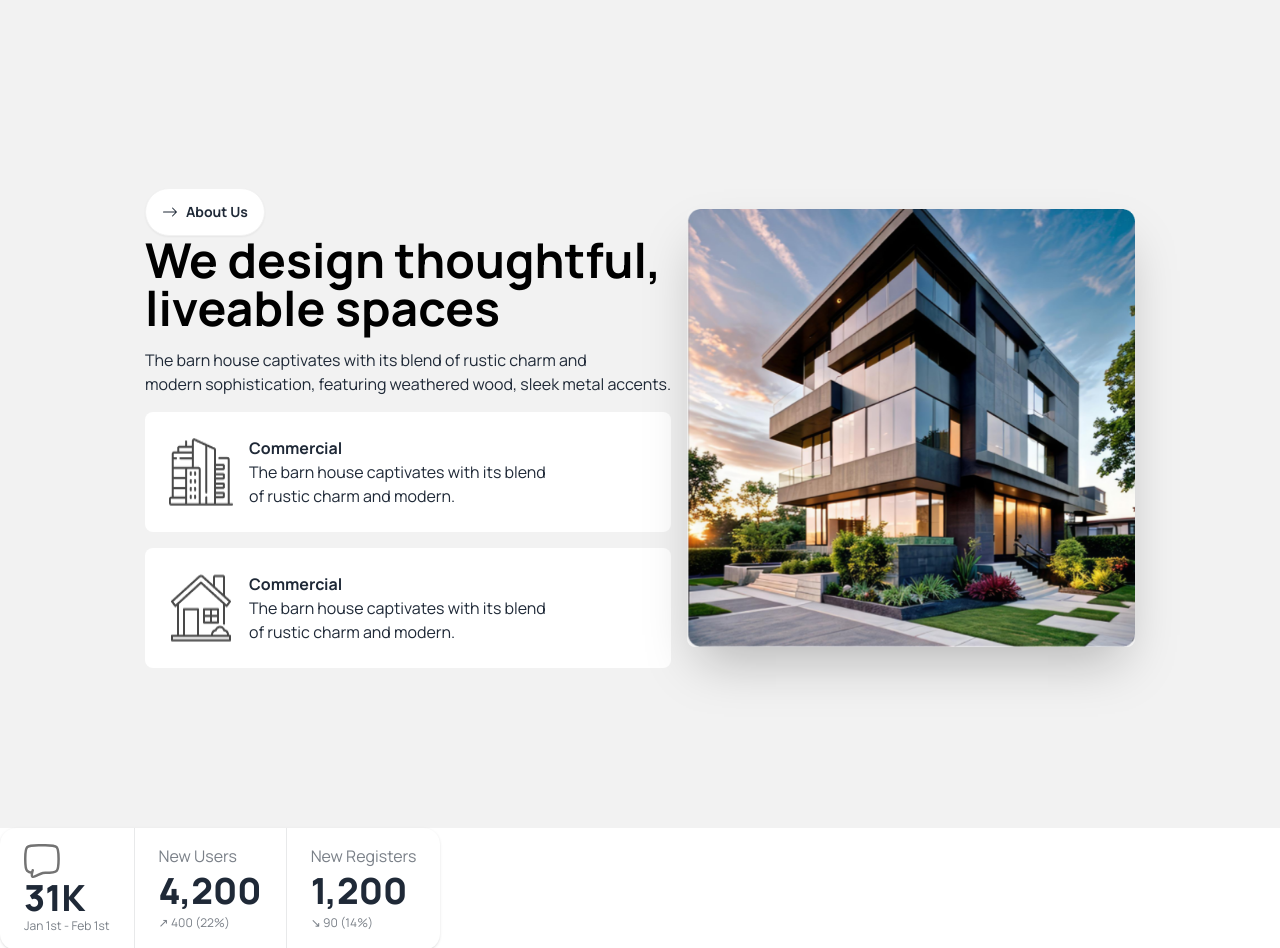
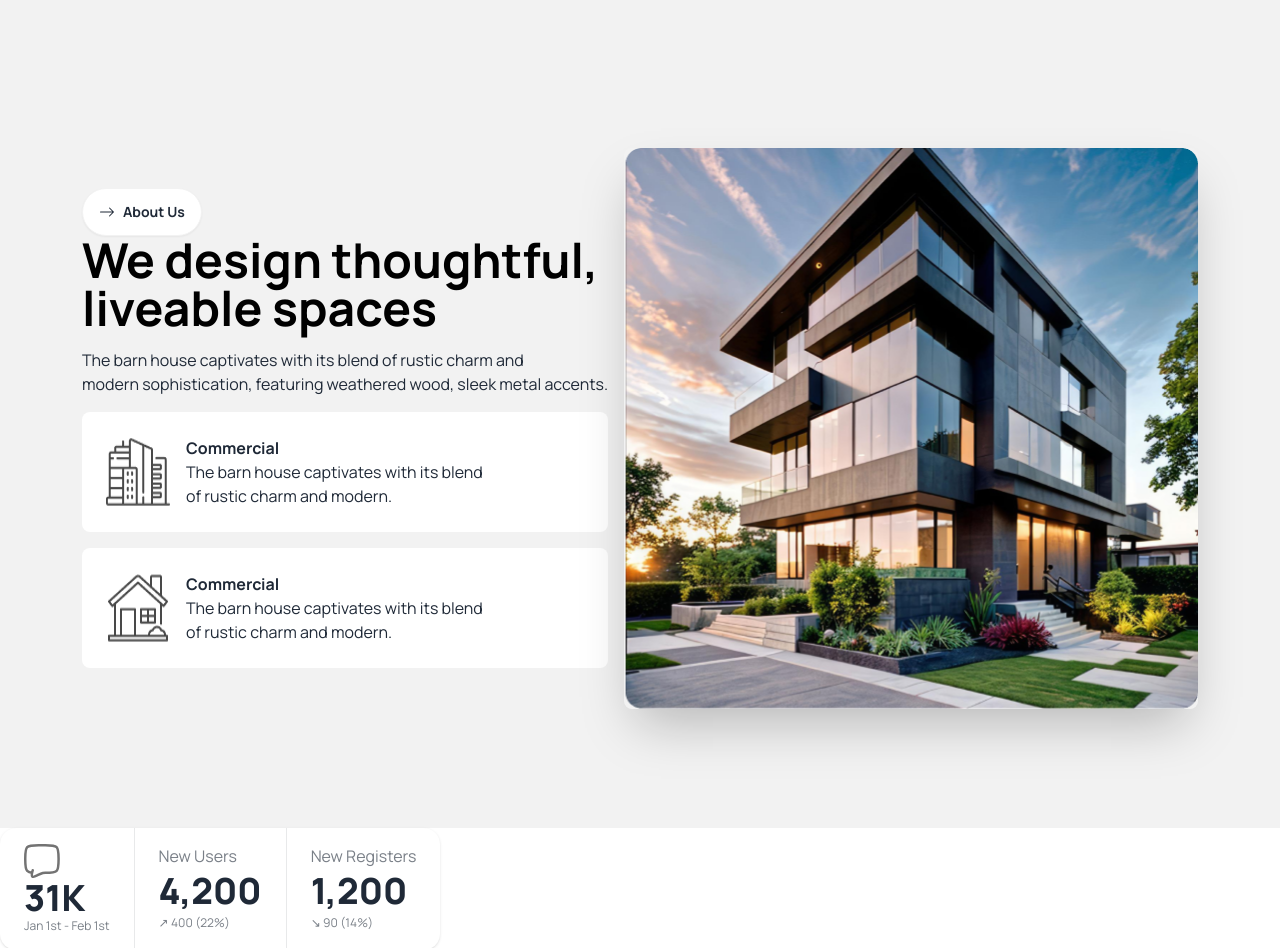
Before and after one commit to mihir-nath-2024/Assignment-3-With-DaisyUI, a website: page index.html in a window 1280 px wide. Shown: the part 840-1788 px from the top of the page. Drawn offline with Linux system fonts and the light colour scheme.

Commit message:
about image width fixed

```diff
--- a/index.html
+++ b/index.html
@@ -159,9 +159,9 @@
  <!-- about us sction started here -->
  <section class="bg-base-200">
     <div class="hero bg-base-200 min-h-screen">
-        <div class="hero-content flex-col lg:flex-row-reverse">
-          <img
-            src="./assets/Rectangle.png" class="max-w-md rounded-lg shadow-2xl"/>
+        <div class="hero-content flex-col lg:flex-row-reverse ">
+          <div class="lg:"><img
+            src="./assets/Rectangle.png" class=" rounded-lg shadow-2xl"/></div>
             <!-- section heading -->
           <div>
             <button class="btn bg-white rounded-full font-bold"> <svg xmlns="http://www.w3.org/2000/svg" width="16" height="16" fill="currentColor" class="bi bi-arrow-right" viewBox="0 0 16 16">
```
